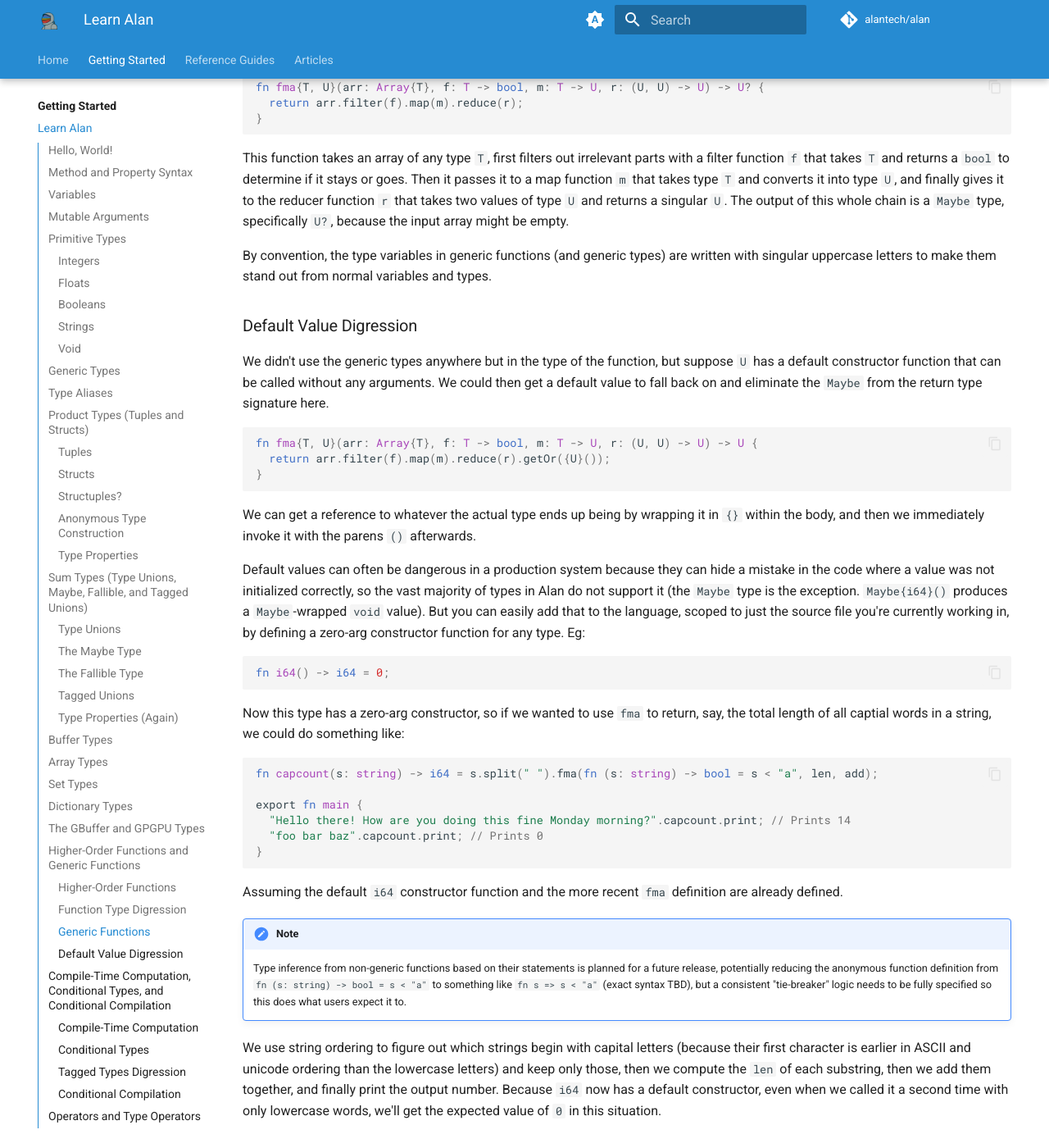
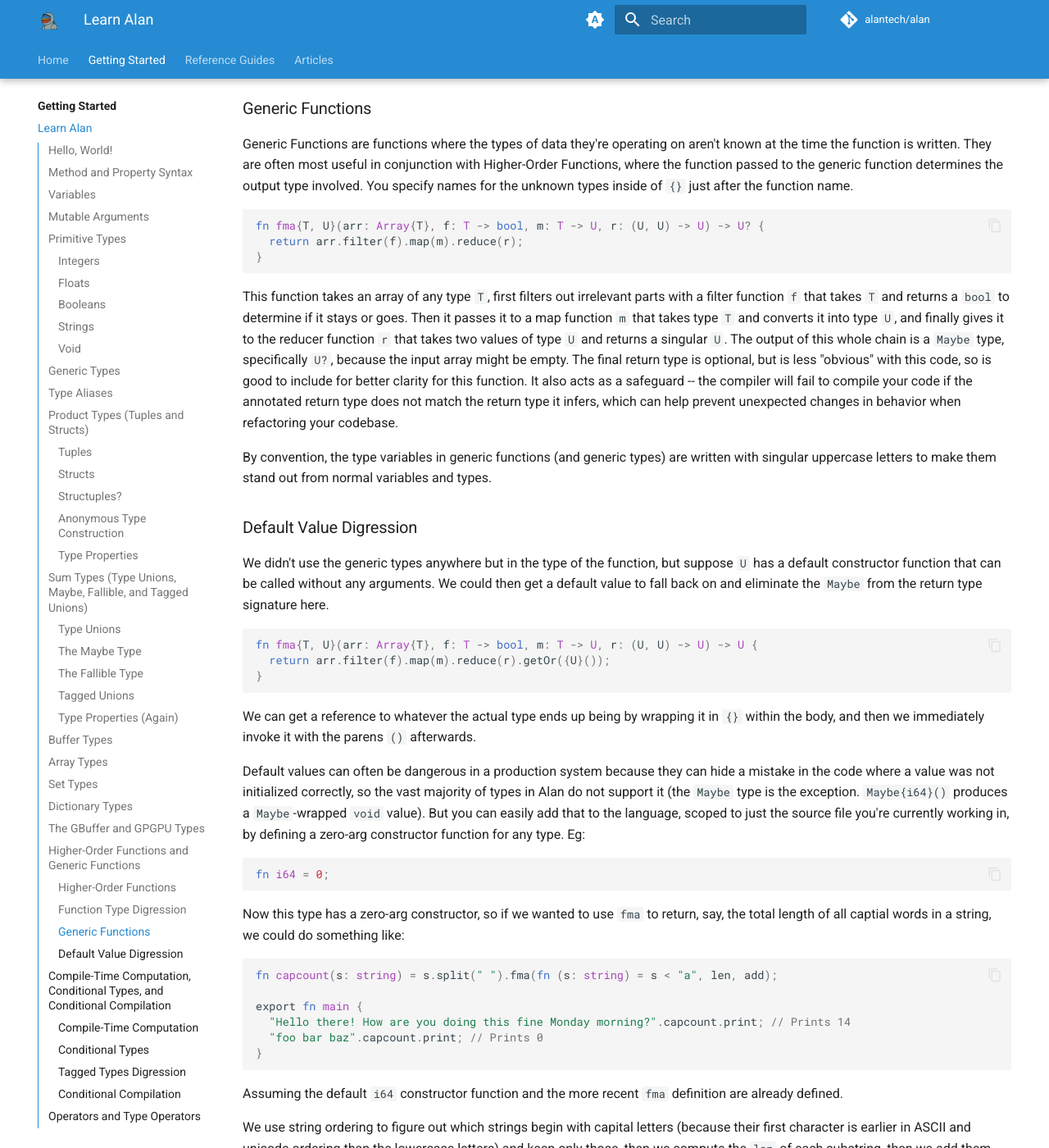
Before and after one commit to alantech/alanlang-docs, an MkDocs documentation site: the page built from docs/tutorial.md, in a window 1280 px wide and 1400 px high, scrolled down 18820 px. Shown: the whole window at 82% size. Built offline with MkDocs 1.6.1 and Material for MkDocs 9.7.7, drawn with Linux system fonts in a browser that asks for light colours; plug-ins that fetch from the network failed and are left out; comment, search, counter and statistics services are not loaded; some of the changed text lies outside the part shown.

Commit message:
Return type inference

````diff
--- a/docs/tutorial.md
+++ b/docs/tutorial.md
@@ -430,6 +430,8 @@ But if you want, you can make a custom constructor function for any type that co
 type intOrString = i64 | string;
 
 fn intOrString(b: bool) -> intOrString = b.string.intOrString;
+// For most functions, you don't need to specify the return type. This also works:
+// fn intOrString(b: bool) = b.string.intOrString;
 
 export fn main {
   let mightBeBool = intOrString(true); // Now works
@@ -747,11 +749,11 @@ Just the type portion of the function definition needs to be provided.
 
 ```rs
 // "Doubles" the string by concatenating it to itself
-fn doublestring(s: string) -> string = s.concat(s);
+fn doublestring(s: string) = s.concat(s);
 
 // Accepts a function that transforms a string and then returns a
 // string that documents that change
-fn stringChanger(s: string, changer: (string) -> string) -> string {
+fn stringChanger(s: string, changer: (string) -> string) {
   return s.concat(" becomes ").concat(changer(s));
 }
 
@@ -764,7 +766,7 @@ export fn main {
   // encloses the `danceName` variable defined above
   stringChanger(
     "a person",
-    fn (s: string) -> string = s
+    fn (s: string) = s
       .concat(" who can dance the ")
       .concat(danceName)
       .concat(" through practice")
@@ -784,6 +786,8 @@ a person becomes a person who can dance the cancan through practice
 
 The same `stringChanger` function produced different outputs based on the behavior of the function it was provided.
 
+Note that the function definitions *usually* skipped the `->` symbol and return type, leaving it up to the compiler to infer the return type of the function involved. In this example this was done in every situation Alan can infer the return type, while the singular place it remains is where it's always required: when defining the kind of function a higher-order function takes as an input.
+
 ### Function Type Digression
 
 The type for a function is defined with `I -> O` where the input type `I` turns into the output type `O`. Input *type*? Shouldn't that be types, for each argument?
@@ -793,7 +797,7 @@ Well, for Alan, the traditional way you write a set of arguments and their types
 This also means that, while definitely not recommended, if you wanted to do [Go-style error handling](https://go.dev/doc/tutorial/handle-errors) by returning a tuple of `(value, error)` and then manually check if the error actually exists, you could define a function like:
 
 ```rs
-fn goStyleIntParse(s: string) -> (i64, Error?) {
+fn goStyleIntParse(s: string) {
   let result = s.i64;
   return {i64, Error?}(result.i64.getOr(0), result.Error);
 }
@@ -833,7 +839,7 @@ fn fma{T, U}(arr: Array{T}, f: T -> bool, m: T -> U, r: (U, U) -> U) -> U? {
 }
 ```
 
-This function takes an array of any type `T`, first filters out irrelevant parts with a filter function `f` that takes `T` and returns a `bool` to determine if it stays or goes. Then it passes it to a map function `m` that takes type `T` and converts it into type `U`, and finally gives it to the reducer function `r` that takes two values of type `U` and returns a singular `U`. The output of this whole chain is a `Maybe` type, specifically `U?`, because the input array might be empty.
+This function takes an array of any type `T`, first filters out irrelevant parts with a filter function `f` that takes `T` and returns a `bool` to determine if it stays or goes. Then it passes it to a map function `m` that takes type `T` and converts it into type `U`, and finally gives it to the reducer function `r` that takes two values of type `U` and returns a singular `U`. The output of this whole chain is a `Maybe` type, specifically `U?`, because the input array might be empty. The final return type is optional, but is less "obvious" with this code, so is good to include for better clarity for this function. It also acts as a safeguard -- the compiler will fail to compile your code if the annotated return type does not match the return type it infers, which can help prevent unexpected changes in behavior when refactoring your codebase.
 
 By convention, the type variables in generic functions (and generic types) are written with singular uppercase letters to make them stand out from normal variables and types.
 
@@ -852,13 +858,13 @@ We can get a reference to whatever the actual type ends up being by wrapping it
 Default values can often be dangerous in a production system because they can hide a mistake in the code where a value was not initialized correctly, so the vast majority of types in Alan do not support it (the `Maybe` type is the exception. `Maybe{i64}()` produces a `Maybe`-wrapped `void` value). But you can easily add that to the language, scoped to just the source file you're currently working in, by defining a zero-arg constructor function for any type. Eg:
 
 ```rs
-fn i64() -> i64 = 0;
+fn i64 = 0;
 ```
 
 Now this type has a zero-arg constructor, so if we wanted to use `fma` to return, say, the total length of all captial words in a string, we could do something like:
 
 ```rs
-fn capcount(s: string) -> i64 = s.split(" ").fma(fn (s: string) -> bool = s < "a", len, add);
+fn capcount(s: string) = s.split(" ").fma(fn (s: string) = s < "a", len, add);
 
 export fn main {
   "Hello there! How are you doing this fine Monday morning?".capcount.print; // Prints 14
@@ -867,10 +873,6 @@ export fn main {
 ```
 
 Assuming the default `i64` constructor function and the more recent `fma` definition are already defined.
-
-!!! note
-
-    Type inference from non-generic functions based on their statements is planned for a future release, potentially reducing the anonymous function definition from `fn (s: string) -> bool = s < "a"` to something like `fn s => s < "a"` (exact syntax TBD), but a consistent "tie-breaker" logic needs to be fully specified so this does what users expect it to.
 
 We use string ordering to figure out which strings begin with capital letters (because their first character is earlier in ASCII and unicode ordering than the lowercase letters) and keep only those, then we compute the `len` of each substring, then we add them together, and finally print the output number. Because `i64` now has a default constructor, even when we called it a second time with only lowercase words, we'll get the expected value of `0` in this situation.
 
@@ -974,7 +976,7 @@ export fn main {
 But it can be made to work pretty easily:
 
 ```fn
-fn add(a: string, b: string) -> string = a.concat(b);
+fn add(a: string, b: string) = a.concat(b);
 
 export fn main {
   print("Hello, " + "World!");
@@ -1099,8 +1101,8 @@ Beyond defining functions and types in Alan, you may also bind functions and typ
 The two function syntaxes we have covered up until now are the single-statement and multi-statement syntaxes.
 
 ```rs
-fn foo(a: i64, b: i64, c: i64) -> i64 = a * b + c;
-fn bar(a: i64, b: i64, c: i64) -> i64 {
+fn foo(a: i64, b: i64, c: i64) = a * b + c;
+fn bar(a: i64, b: i64, c: i64) {
   const d = a * b;
   const e = a * c;
   return a + b + c + d + e;
@@ -1115,6 +1117,10 @@ fn baz "baz" :: (i64, i64, i64) -> i64;
 
 The `::` symbol is an alias for the `Call{N, F}` type, specifying a function call with the Rust function name as a string on the left, and the function type that it represents on the right. This `Call` type doesn't have any properties, but defines a single "constructor" function that takes the input specified and returns the output. This is used in conjunction with the function declaration syntax to give this "constructor" an easy-to-use name.
 
+!!! note
+
+    The `Call{N, F}` type requires a fully-defined function type, including the return type, for any function being bound from Rust (or Javascript in the future). Alan's type inference cannot operate on a language it wasn't designed for, so it must be told all of the necessary information ahead of time to work.
+
 In fact, you could use this syntax with any type that produces an automatically-defined constructor function, so if you wanted to create an alias for a struct, but only when constructing it, you could do so:
 
 ```rs
````
Also changed, not shown: other parts of docs/tutorial.md (+4 -2 lines).
